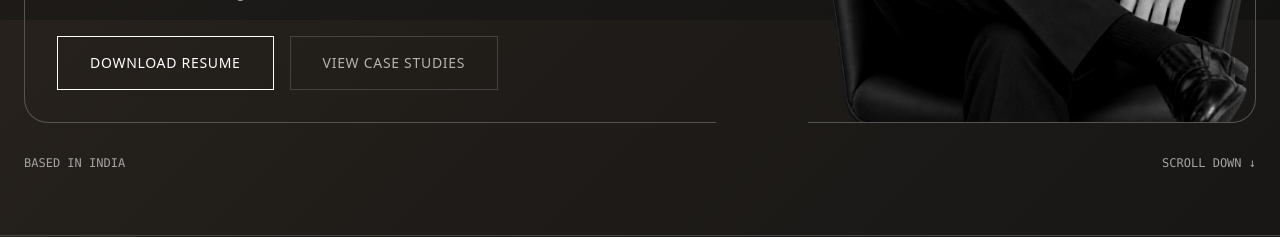
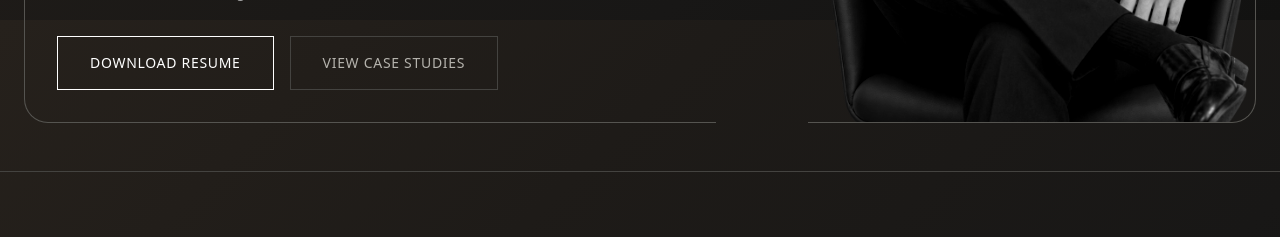
Before and after one commit to shoryapratap/shorya-portfolio, a Next.js app: page / in a window 1280 px wide. Shown: the part 780-1017 px from the top of the page. Built offline with nearby package versions, Linux system fonts and the light colour scheme; no server answers.

Commit message:
Remove BASED IN INDIA and SCROLL DOWN indicator div

```diff
--- a/src/app/page.tsx
+++ b/src/app/page.tsx
@@ -101,11 +101,6 @@ export default function Home() {
           </div>
         </div>
 
-        {/* Bottom indicator */}
-        <div className="flex items-center justify-between text-xs font-mono text-[#a3a3a3] pt-8 pb-4">
-          <span>BASED IN INDIA</span>
-          <span>SCROLL DOWN ↓</span>
-        </div>
       </section>
 
       {/* 02. DATA & SKILLS GRID COMPONENT */}
```
